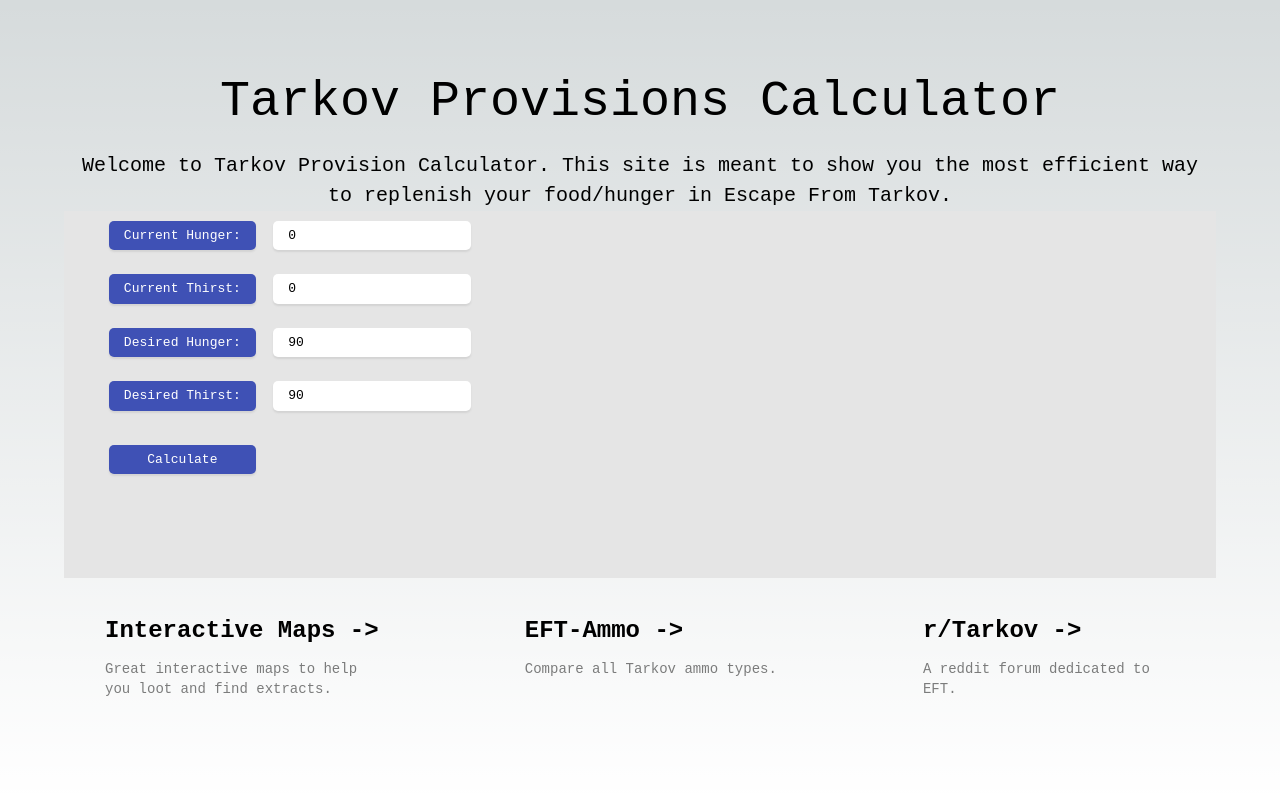
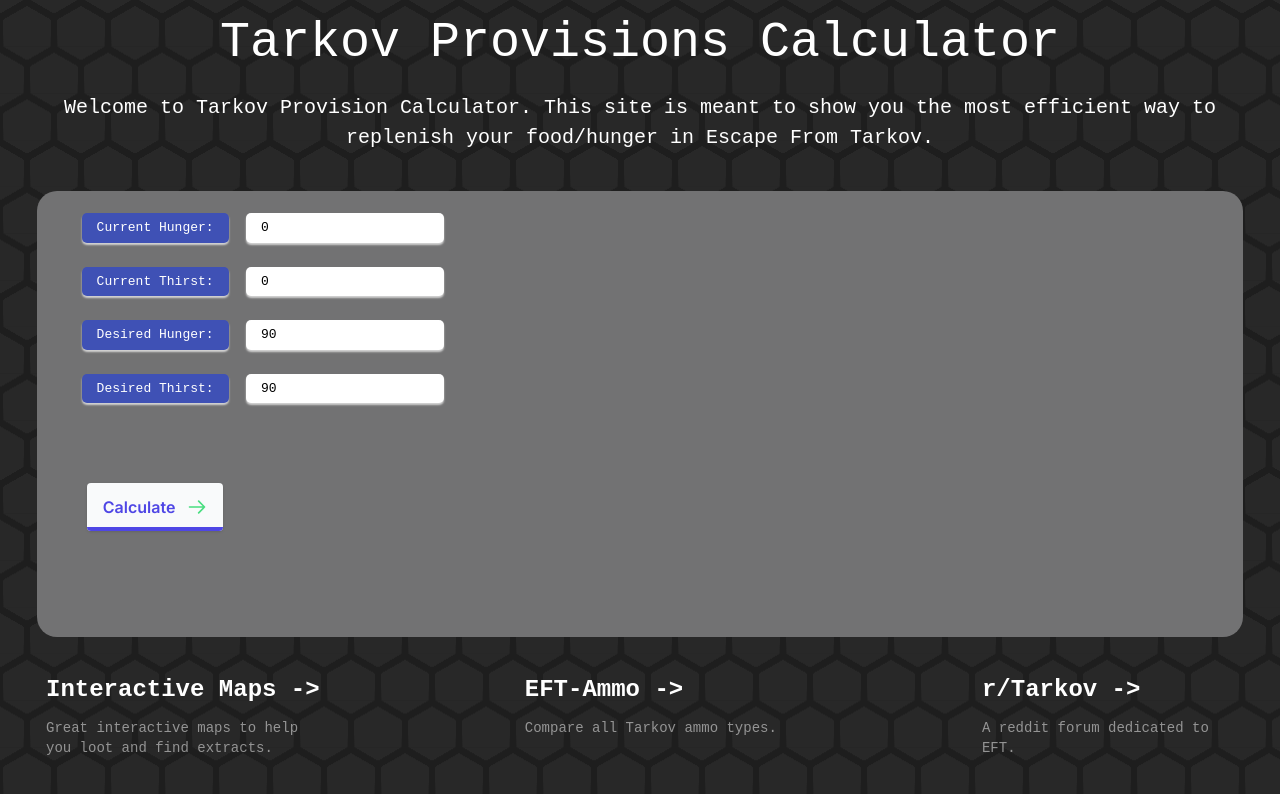
Before and after one commit to FatherPatrick/tarkProvisionCalc, a Next.js app in the folder tark-provision-calc/: page / in a window 1280 px wide. Shown: the top 794 px of the page. Built offline with nearby package versions, Linux system fonts and the light colour scheme.

Commit message:
Updating more styling

```diff
--- a/tark-provision-calc/app/components/styledButton.tsx
+++ b/tark-provision-calc/app/components/styledButton.tsx
@@ -6,21 +6,53 @@
 
 export const StyledButton: React.FC<ButtonProps> = ({text}) => {
     return (
-        <button type="submit"
-        style={{
-            backgroundColor: "#3f51b5",
-            color: "white",
-            padding: "5px 15px",
-            borderRadius: "5px",
-            outline: "0",
-            border: "0",
-            margin: "10px 0px",
-            cursor: "pointer",
-            boxShadow: "0px 2px 2px lightgray",
-            transition: "ease background-color 250ms",
-            fontFamily: "monospace"
-        }}>
-            {text}
-        </button>
+        <div className="w-full h-40 flex items-center justify-center cursor-pointer">
+  <div
+    className="relative inline-flex items-center justify-start py-3 pl-4 pr-12 overflow-hidden font-semibold shadow text-indigo-600 transition-all duration-150 ease-in-out rounded hover:pl-10 hover:pr-6 bg-gray-50 dark:bg-gray-700 dark:text-white dark:hover:text-gray-200 dark:shadow-none group"
+  >
+    <span
+      className="absolute bottom-0 left-0 w-full h-1 transition-all duration-150 ease-in-out bg-indigo-600 group-hover:h-full"
+    ></span>
+    <span
+      className="absolute right-0 pr-4 duration-200 ease-out group-hover:translate-x-12"
+    >
+      <svg
+        xmlns="http://www.w3.org/2000/svg"
+        viewBox="0 0 24 24"
+        stroke="currentColor"
+        fill="none"
+        className="w-5 h-5 text-green-400"
+      >
+        <path
+          d="M14 5l7 7m0 0l-7 7m7-7H3"
+          stroke-width="2"
+          stroke-linejoin="round"
+          stroke-linecap="round"
+        ></path>
+      </svg>
+    </span>
+    <span
+      className="absolute left-0 pl-2.5 -translate-x-12 group-hover:translate-x-0 ease-out duration-200"
+    >
+      <svg
+        xmlns="http://www.w3.org/2000/svg"
+        viewBox="0 0 24 24"
+        stroke="currentColor"
+        fill="none"
+        className="w-5 h-5 text-green-400"
+      >
+        <path
+          d="M14 5l7 7m0 0l-7 7m7-7H3"
+          stroke-width="2"
+          stroke-linejoin="round"
+          stroke-linecap="round"
+        ></path>
+      </svg>
+    </span>
+    <span className="relative w-full text-left transition-colors duration-200 ease-in-out group-hover:text-white dark:group-hover:text-gray-200">
+        {text}
+    </span>
+  </div>
+</div>
     )
 }
--- a/tark-provision-calc/app/page.tsx
+++ b/tark-provision-calc/app/page.tsx
@@ -1,6 +1,7 @@
 "use client";
 import React, { useState } from 'react';
 import background from "../public/homeBackground.webp"
+import "./styles.css"
 import { Responses } from './types/provisionAPI';
 import { homeStrings } from './types/strings';
 import { Link } from './components/link';
@@ -25,7 +26,7 @@
     // Perform any validation here before submitting  HAHAHAHA
     const currentValues = '?current_energy=' + formData.hunger + '&current_hydration=' + formData.thirst
     const goalValues = '&goal_energy=' + formData.goalHunger + '&goal_hydration=' + formData.goalThirst
-    const request = 'https://54.69.21.244:8000/provisions_calculator_api/' + currentValues + goalValues
+    const request = 'http://54.69.21.244:8000/provisions_calculator_api/' + currentValues + goalValues
 
     // Sending form values off to be calculated
     try {
@@ -60,16 +61,16 @@
   };
 
   return (
-    <main style={{display:"flex", flexDirection:"column", minHeight:"100vh", justifyContent:"space-between", padding:"5%", backgroundImage: `url(${background})`}}>
+    <main className='container'>
 
-      <div style={{textAlign:"center"}}>
-          <p style={{ fontSize:"50px", fontFamily: "monospace" }}>{homeStrings.title}</p>
-          <p style={{ fontSize:"20px", paddingTop:"1%", fontFamily: "monospace"}}>{homeStrings.header}</p>
+      <div style={{textAlign:"center", color:"white", fontFamily: "monospace"}}>
+          <p style={{ fontSize:"50px" }}>{homeStrings.title}</p>
+          <p style={{ fontSize:"20px", paddingTop:"1%", paddingBottom:"3%"}}>{homeStrings.header}</p>
       </div>
 
-      <div style={{background:"#e5e5e5", display:"flex", flexDirection: "row", flex: 1}}>
+      <div className='divContainer' style={{background:"#727273", flexDirection: "row", width:"95%"}}>
         {/*Column for form*/}
-        <div style={{ display: 'flex', flexDirection: 'column', alignItems: 'flex-start', paddingRight:'5%'}}>
+        <div style={{ display: 'flex', flexDirection: 'column', alignItems: 'flex-start', paddingRight:'5%', paddingTop:'1%'}}>
           <form style={{display:"flex", flexDirection:"row", gap:"5%", marginLeft:"10%", padding:"3%"}} onSubmit={handleSubmit}>
             <div style={{display:"flex", flexDirection: "column", flex: 1, textWrap: "nowrap"}}>
               <StyledLabel text={homeStrings.form.hunger}/>
@@ -98,54 +99,54 @@
 
         {/*Column for response*/}
         {responseData.min_price !== undefined &&
-        <div style={{display:"flex", flexDirection: "row", flex: 1, fontFamily: "monospace"}}>
-          <div style={{display:"flex", flexDirection: "column", flex: 1}}>
-            <p>Provisions</p>
+        <div style={{ flexDirection: 'row', alignItems: 'flex-start', paddingTop:'1%'}}>
+          <form style={{gap:"5%", marginLeft:"10%", padding:"3%"}} onSubmit={handleSubmit}>
+          <div style={{display:"flex", flex: 1, textWrap: "nowrap", gap:"10%"}}>
+          <StyledLabel text='Provisions'/>
+            <br/>
             {responseData && responseData.provisions && responseData.provisions.length > 0 && responseData.provisions.map((provision, index) => (
             <div key={index}>
-              <p>{`Name: ${provision.name}`}</p>
+              <p className='responseOutput'>{`Name: ${provision.name}`}</p>
+            </div>
+          ))}
+          <StyledLabel text='Energy'/>
+            <br/>
+            {responseData && responseData.provisions && responseData.provisions.length > 0 && responseData.provisions.map((provision, index) => (
+            <div key={index}>
+              <p className='responseOutput'>{`Name: ${provision.energy}`}</p>
+            </div>
+          ))}
+          <StyledLabel text='Hydration'/>
+            <br/>
+            {responseData && responseData.provisions && responseData.provisions.length > 0 && responseData.provisions.map((provision, index) => (
+            <div key={index}>
+              <p className='responseOutput'>{`Name: ${provision.hydration}`}</p>
+            </div>
+          ))}
+          <StyledLabel text='Price'/>
+            <br/>
+            {responseData && responseData.provisions && responseData.provisions.length > 0 && responseData.provisions.map((provision, index) => (
+            <div key={index}>
+              <p className='responseOutput'>{`Name: ${provision.price}`}</p>
             </div>
           ))}
           </div>
-          <div style={{display:"flex", flexDirection: "column", flex: 1}}>
-            <p>Energy</p>
-            {responseData && responseData.provisions && responseData.provisions.length > 0 && responseData.provisions.map((provision, index) => (
-            <div key={index}>
-              <p>{`Name: ${provision.energy}`}</p>
-            </div>
-          ))}
-          </div>
-          <div style={{display:"flex", flexDirection: "column", flex: 1}}>
-            <p>Hydration</p>
-            {responseData && responseData.provisions && responseData.provisions.length > 0 && responseData.provisions.map((provision, index) => (
-            <div key={index}>
-              <p>{`Name: ${provision.hydration}`}</p>
-            </div>
-          ))}
-          </div>
-          <div style={{display:"flex", flexDirection: "column", flex: 1}}>
-            <p>Price</p>
-            {responseData && responseData.provisions && responseData.provisions.length > 0 && responseData.provisions.map((provision, index) => (
-            <div key={index}>
-              <p>{`Name: ${provision.price}`}</p>
-            </div>
-          ))}
-          </div>
+          </form>
         </div>
         }
       </div>
 
       {responseData.min_price !== undefined &&
-      <div style={{display:"flex", flexDirection: "column", flex: 1, background:"#e5e5e5", paddingLeft:"2%", fontFamily:"monospace"}}>
-        <p>{homeStrings.totals.energy}{responseData.final_energy}</p>
+      <div className='divContainer' style={{background:"#727273", flexDirection: "column", fontFamily:"monospace",  marginTop:"1%", padding:"1%"}}>
+        <StyledLabel text={homeStrings.totals.energy}/><p className='responseOutput'>{responseData.final_energy}</p>
         <br/>
-        <p>{homeStrings.totals.thirst}{responseData.final_hydration}</p>
+        <StyledLabel text={homeStrings.totals.thirst}/><p className='responseOutput'>{responseData.final_hydration}</p>
         <br/>
-        <p>{homeStrings.totals.cost}{responseData.min_price}</p>
+        <StyledLabel text={homeStrings.totals.cost}/><p className='responseOutput'>{responseData.min_price}</p>
       </div>
     }
 
-      <div className="mb-32 flex flex-col lg:w-full lg:mb-0 lg:flex-row lg:justify-between p-5">
+      <div className="mb-32 flex flex-col lg:w-full lg:mb-0 lg:flex-row lg:justify-between p-5" style={{color:"white"}}>
         <Link header={homeStrings.links.maps} description={homeStrings.links.description.maps} link="https://tarkov.dev/maps/"/>
         <Link header={homeStrings.links.ammo} description={homeStrings.links.description.ammo} link="https://www.eft-ammo.com/"/>
         <Link header={homeStrings.links.reddit} description={homeStrings.links.description.reddit} link="https://www.reddit.com/r/Tarkov/"/>
--- /dev/null
+++ b/tark-provision-calc/app/styles.css
@@ -0,0 +1,35 @@
+.container {
+    width: 100%;
+    height: 100%;
+    --s: 27px; /* control the size */
+
+    --c: #0000, #282828 0.5deg 119.5deg, #0000 120deg;
+    --g1: conic-gradient(from 60deg at 56.25% calc(425% / 6), var(--c));
+    --g2: conic-gradient(from 180deg at 43.75% calc(425% / 6), var(--c));
+    --g3: conic-gradient(from -60deg at 50% calc(175% / 12), var(--c));
+    background: var(--g1), var(--g1) var(--s) calc(1.73 * var(--s)), var(--g2),
+      var(--g2) var(--s) calc(1.73 * var(--s)), var(--g3) var(--s) 0,
+      var(--g3) 0 calc(1.73 * var(--s)) #1e1e1e;
+    background-size: calc(2 * var(--s)) calc(3.46 * var(--s));
+    min-height: 100vh;
+    min-width: 100%;
+    padding: 5px;
+    display: flex;
+    flex-direction: column;
+  }
+
+.divContainer {
+  display: flex;
+  flex: 1;
+  align-self: center;
+  border-radius: 20px;
+}
+
+.responseOutput {
+    background-color: "white";
+    color: "black";
+    padding: "5px 15px";
+    border-radius: "5px";
+    box-shadow: "0px 2px 2px lightgray";
+    font-family: "monospace";
+}
```
